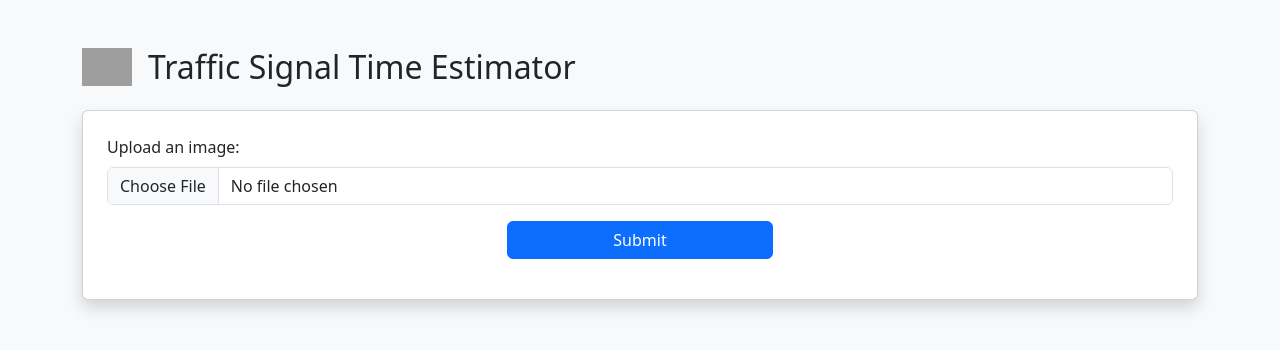
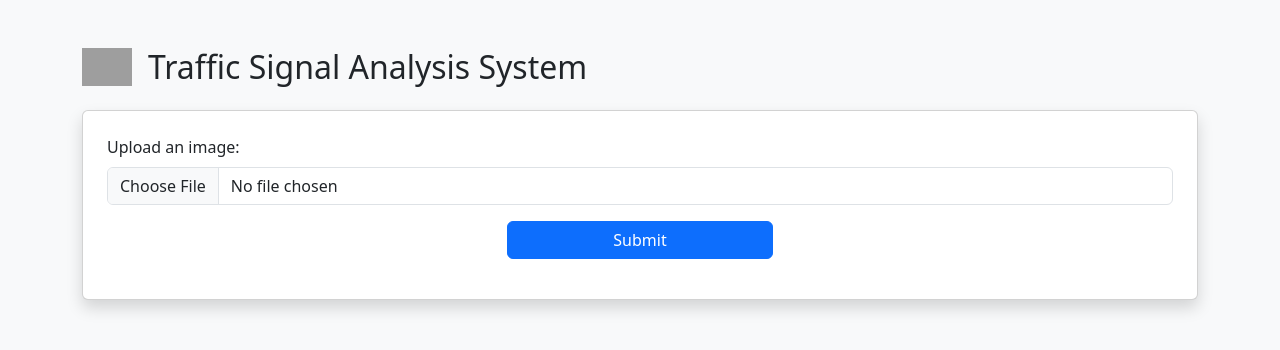
Before and after one commit to unnit/traffic_app, a Flask app: page / in a window 1280 px wide. Shown: the top 350 px of the page. Run offline with Flask 3, Linux system fonts and the light colour scheme; grey boxes are pictures that could not be loaded.

Commit message:
Title changed

```diff
--- a/templates/index.html
+++ b/templates/index.html
@@ -3,7 +3,7 @@
 <head>
     <meta charset="UTF-8">
     <meta name="viewport" content="width=device-width, initial-scale=1.0">
-    <title>Traffic Signal Time Estimator</title>
+    <title>Traffic Signal Analysis System</title>
     <link href="https://cdn.jsdelivr.net/npm/bootstrap@5.3.2/dist/css/bootstrap.min.css" rel="stylesheet">
 </head>
 <body class="bg-light">
@@ -11,7 +11,7 @@
         <!-- Header with Traffic Light Icon and Title -->
         <div class="d-flex align-items-center mb-4">
             <img src="static/traffic-light.svg" alt="Traffic Light Icon" style="width: 50px; height: auto;">
-            <h2 class="ms-3 mb-0">Traffic Signal Time Estimator</h2>
+            <h2 class="ms-3 mb-0">Traffic Signal Analysis System</h2>
         </div>
 
         <div class="card p-4 shadow">
```
